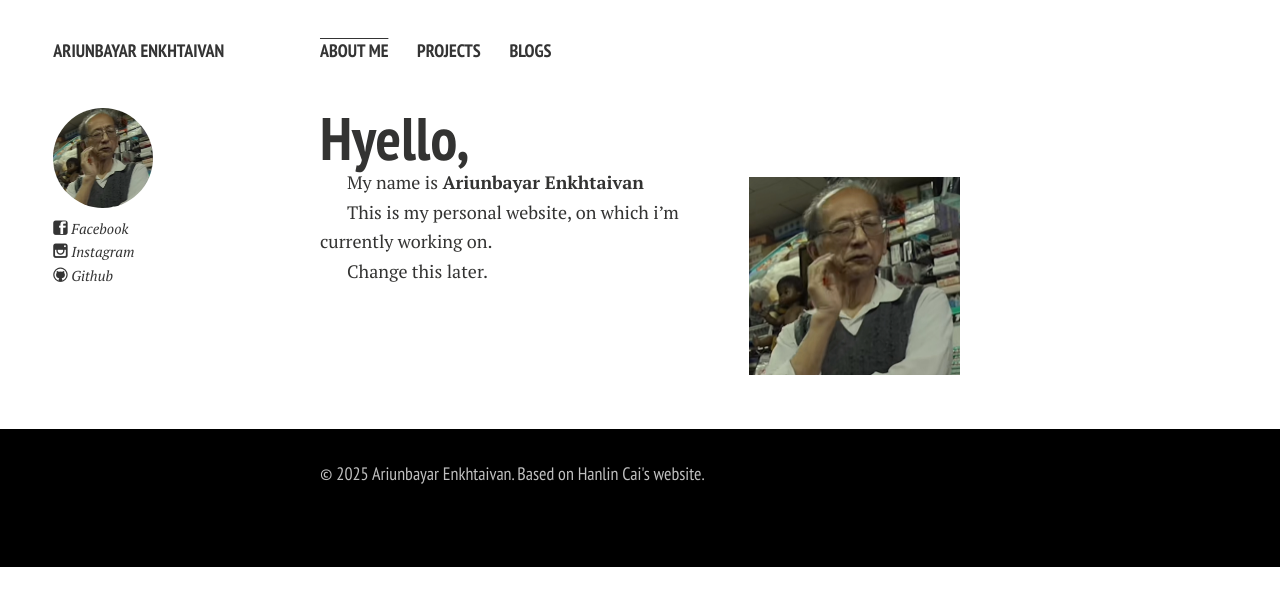
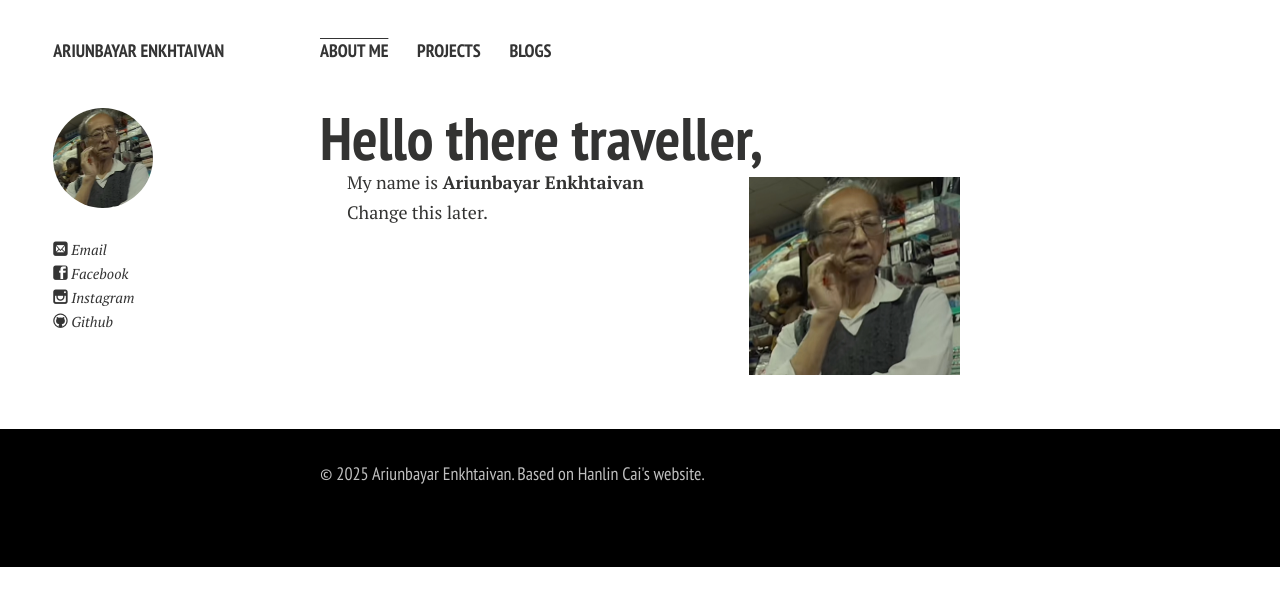
Before and after one commit to ariuxklc/ariuxklc.github.io, a Jekyll site: the page built from index.md, in a window 1280 px wide. Shown: the top 606 px of the page. Built offline with Jekyll 4.4.1, drawn with Linux system fonts in a browser that asks for light colours; nearby versions of some CDN libraries; comment, search, counter and statistics services are not loaded; a style sheet for code colours, icons or effects is not loaded; our own code applies the rules of GitHub Pages for plain Markdown files.

Commit message:
qol shit

```diff
--- a/_config.yml
+++ b/_config.yml
@@ -6,7 +6,7 @@ url: https://ariuxklc.github.io
 owner:
   name: Ariunbayar Enkhtaivan
   avatar: gramps.png
-  # email: ariuxklc@gmail.com
+  email: ariuxklc@gmail.com
   github: ariuxklc
   facebook: ariunbayar1337
   instagram: ariuxklc
--- a/index.md
+++ b/index.md
@@ -2,12 +2,10 @@
 layout: page
 ---
 
-# Hyello,
+# Hello there traveller,
 
 <img src="/gramps.png" class="floatpic">
 
 My name is **Ariunbayar Enkhtaivan**
 
-This is my personal website, on which i'm currently working on.
-
 Change this later.
```
